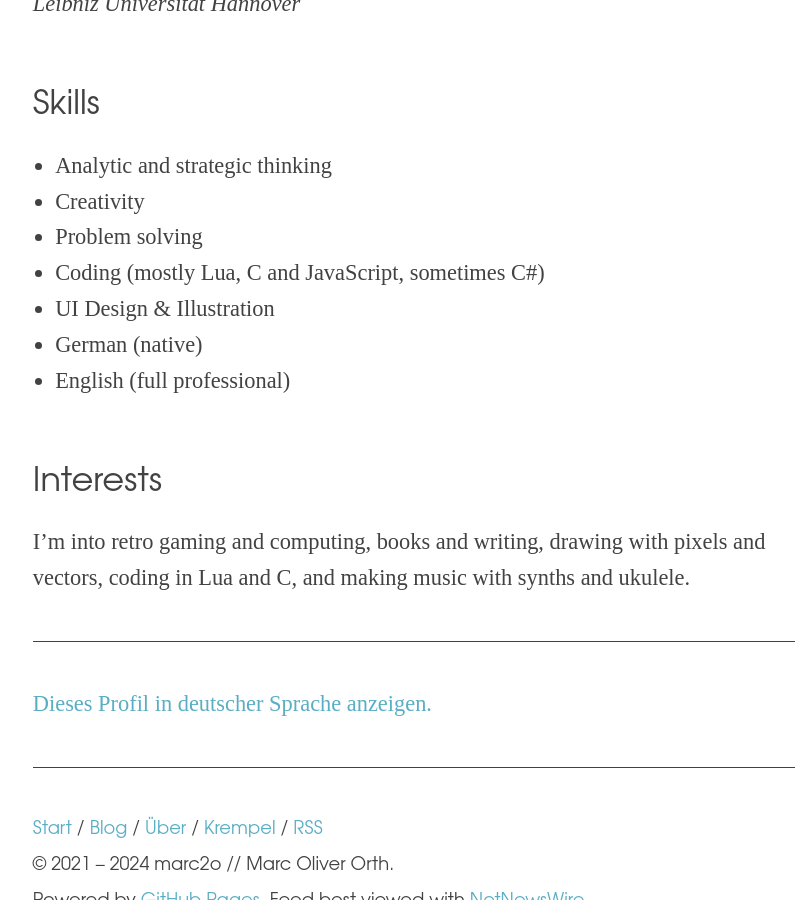
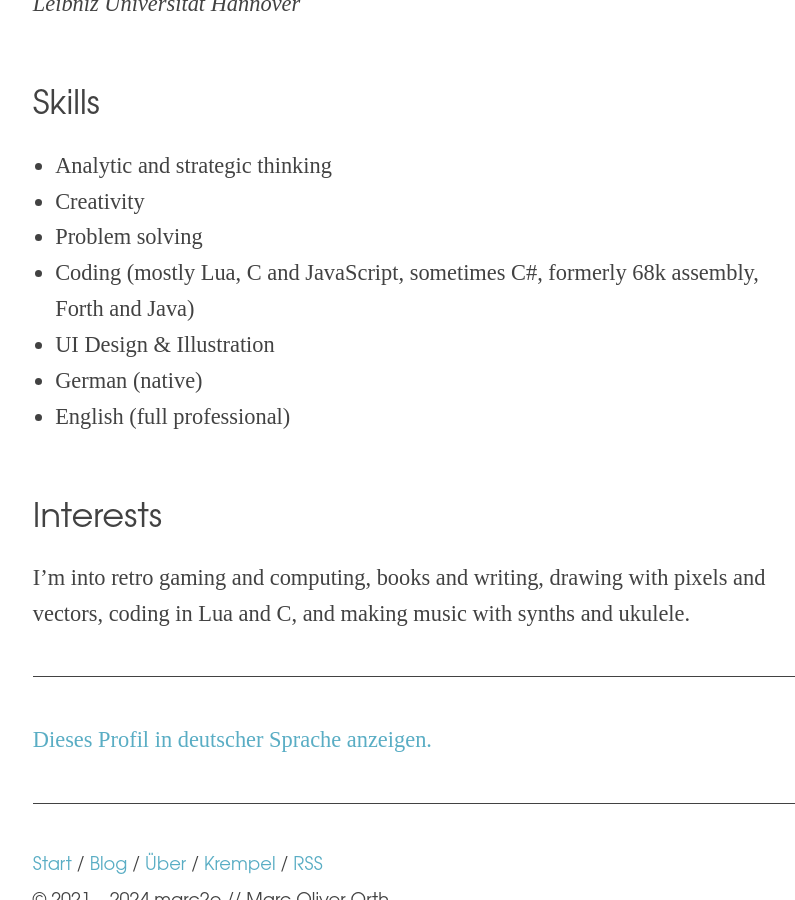
Before and after one commit to marc2o/marc2o.github.io, a Jekyll site: the page built from cv/marc.md, in a window 1280 px wide and 900 px high, scrolled down 2411 px. Shown: the whole window, without its empty margins (220-1015 px from the left). Built offline with Jekyll 4.4.1, drawn with Linux system fonts in a browser that asks for light colours.

Commit message:
Update cv.yml

```diff
--- a/_data/cv.yml
+++ b/_data/cv.yml
@@ -16,7 +16,7 @@ skills:
     - Analytisches und strategisches Denken
     - Kreativität
     - Problemlösung
-    - Programmieren (meistens Lua, C und JavaScript, manchmal C#)
+    - Programmieren (meistens Lua, C und JavaScript, manchmal C#, früher 68k-Assembler, Forth und Java)
     - UI Design & Illustration
     - Deutsch (Muttersprache)
     - Englisch (verhandlungssicher)
@@ -27,7 +27,7 @@ skills:
     - Analytic and strategic thinking
     - Creativity
     - Problem solving
-    - Coding (mostly Lua, C and JavaScript, sometimes C#)
+    - Coding (mostly Lua, C and JavaScript, sometimes C#, formerly 68k assembly, Forth and Java)
     - UI Design & Illustration
     - German (native)
     - English (full professional)
```
